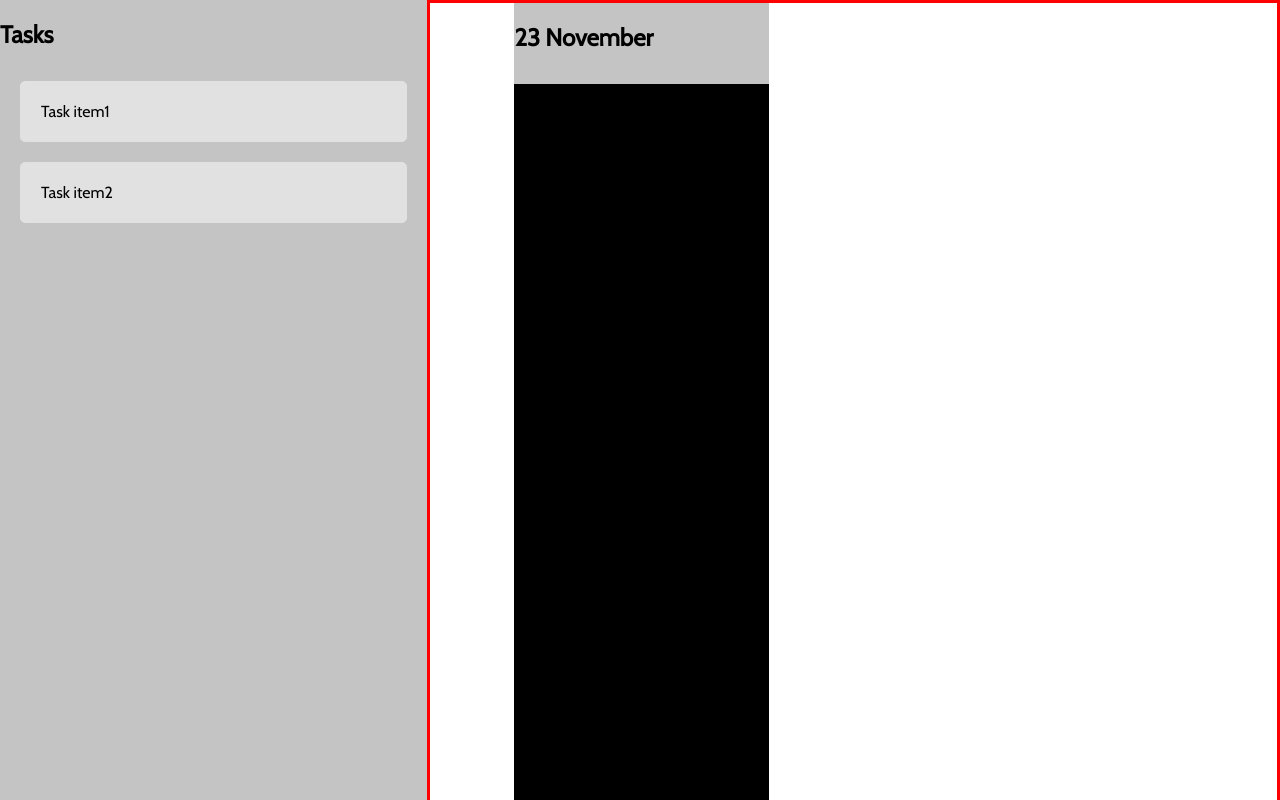
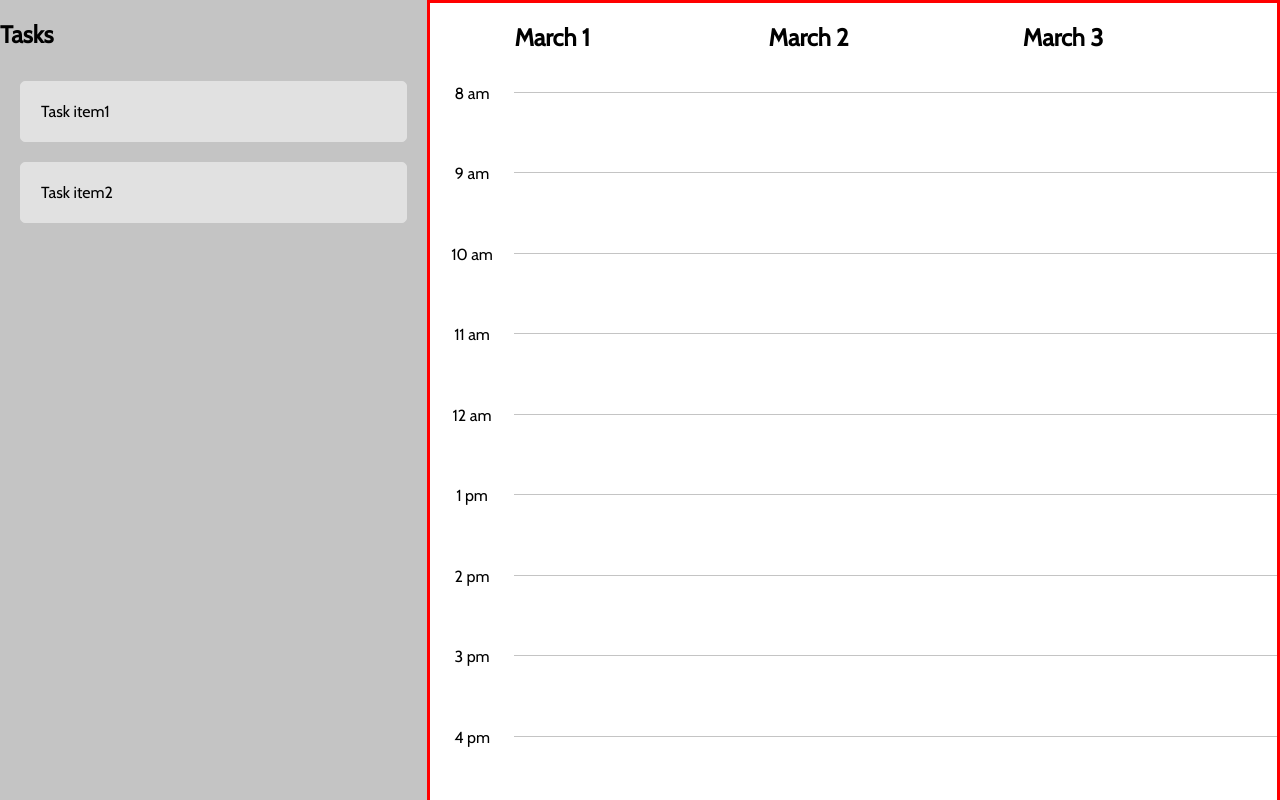
Before and after one commit to ucladevx/twain, a React app in the folder frontend/: page /main in a window 1280 px wide. Shown: the top 800 px of the page. Built offline with nearby package versions, Linux system fonts and the light colour scheme.

Commit message:
Added lines for timecolumn

```diff
--- a/frontend/src/components/CalendarDay.tsx
+++ b/frontend/src/components/CalendarDay.tsx
@@ -5,8 +5,7 @@ import { Header, Subheader, Paragraph } from './Typography'
 
 const CalendarDayWrapper = styled.div`
   display: grid;
-  background-color: #c4c4c4;
-  grid-column: 2 / span 3;
+  grid-column: span 3;
   grid-row: 1 / span 12;
   grid-template-rows: repeat(12, 1fr);
   grid-template-columns: 1fr;
--- a/frontend/src/components/TimeColumn.tsx
+++ b/frontend/src/components/TimeColumn.tsx
@@ -1,5 +1,6 @@
 import * as React from 'react'
-import styled from 'styled-components'
+import styled, { withTheme } from 'styled-components'
+import { Redirect } from 'react-router'
 
 const TimeColumnWrapper = styled.div`
   display: grid;
@@ -7,11 +8,33 @@ const TimeColumnWrapper = styled.div`
   grid-template-columns: 1fr;
   grid-template-rows: repeat(44, 1fr);
   height: 100%;
-  background: black;
+`
+
+const Divider = styled.hr`
+  display: grid;
+  width: 100%;
+  background: #c4c4c4;
+  height: 0.5px;
+  grid-row: span 4;
+  border: 0;
 `
 
 export default class TimeColumn extends React.Component {
   render() {
-    return <TimeColumnWrapper />
+    return (
+      <TimeColumnWrapper>
+        <Divider />
+        <Divider />
+        <Divider />
+        <Divider />
+        <Divider />
+        <Divider />
+        <Divider />
+        <Divider />
+        <Divider />
+        <Divider />
+        <Divider />
+      </TimeColumnWrapper>
+    )
   }
 }
--- /dev/null
+++ b/frontend/src/components/TimeLabel.tsx
@@ -0,0 +1,40 @@
+import * as React from 'react'
+import styled, { withTheme } from 'styled-components'
+
+const TimeLabelWrapper = styled.div`
+  display: grid;
+  grid-column: 1 / span 1;
+  grid-row: 2 / span 11;
+  grid-template-rows: repeat(44, 1fr);
+  grid-template-columns: 1fr;
+`
+
+const Label = styled.div`
+  display: grid;
+  grid-row: span 4;
+  text-align: center;
+  font-size: 1em;
+  font-weight: 200;
+  font-family: Cabin;
+  margin-top: 0em;
+`
+
+export default class TimeLabel extends React.Component {
+  render() {
+    return (
+      <TimeLabelWrapper>
+        <Label> 8 am </Label>
+        <Label> 9 am </Label>
+        <Label> 10 am </Label>
+        <Label> 11 am </Label>
+        <Label> 12 am </Label>
+        <Label> 1 pm </Label>
+        <Label> 2 pm </Label>
+        <Label> 3 pm </Label>
+        <Label> 4 pm </Label>
+        <Label> 5 pm </Label>
+        <Label> 6 pm </Label>
+      </TimeLabelWrapper>
+    )
+  }
+}
--- a/frontend/src/containers/Main/index.tsx
+++ b/frontend/src/containers/Main/index.tsx
@@ -5,6 +5,7 @@ import Card from '../../components/Card'
 import { Header, Subheader, Paragraph } from '../../components/Typography'
 import TaskList from '../../components/TaskLisk'
 import CalendarDay from '../../components/CalendarDay'
+import TimeLabel from '../../components/TimeLabel'
 
 const TaskItem = styled.div`
   padding: 0px 20px 20px 20px
@@ -36,7 +37,10 @@ class Main extends React.Component<{}, {}> {
             </TaskItem>
           </TaskList>
           <CalendarView>
-            <CalendarDay date="23 November" />
+            <TimeLabel />
+            <CalendarDay date="March 1" />
+            <CalendarDay date="March 2" />
+            <CalendarDay date="March 3" />
           </CalendarView>
         </Wrapper>
       </div>
```
